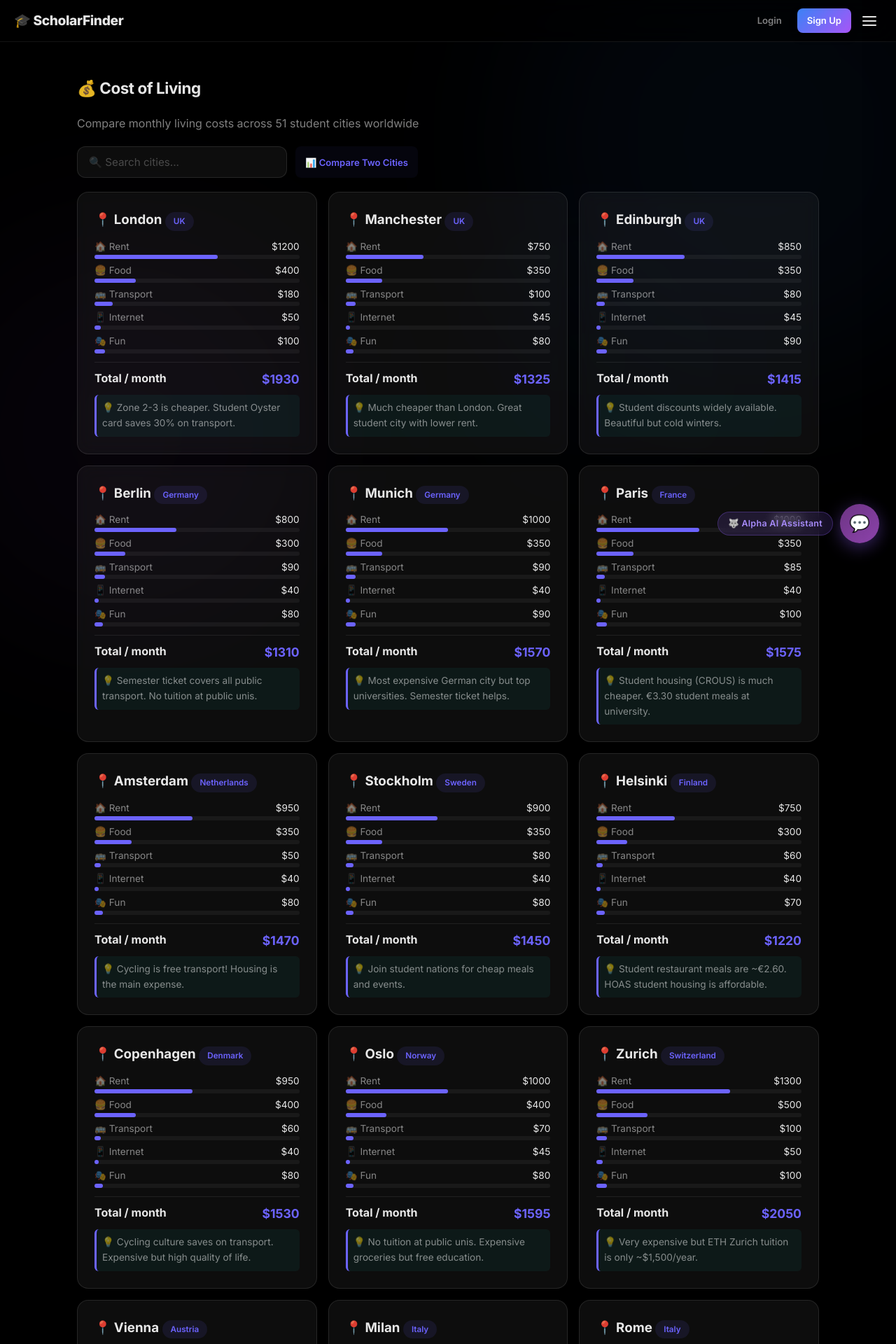
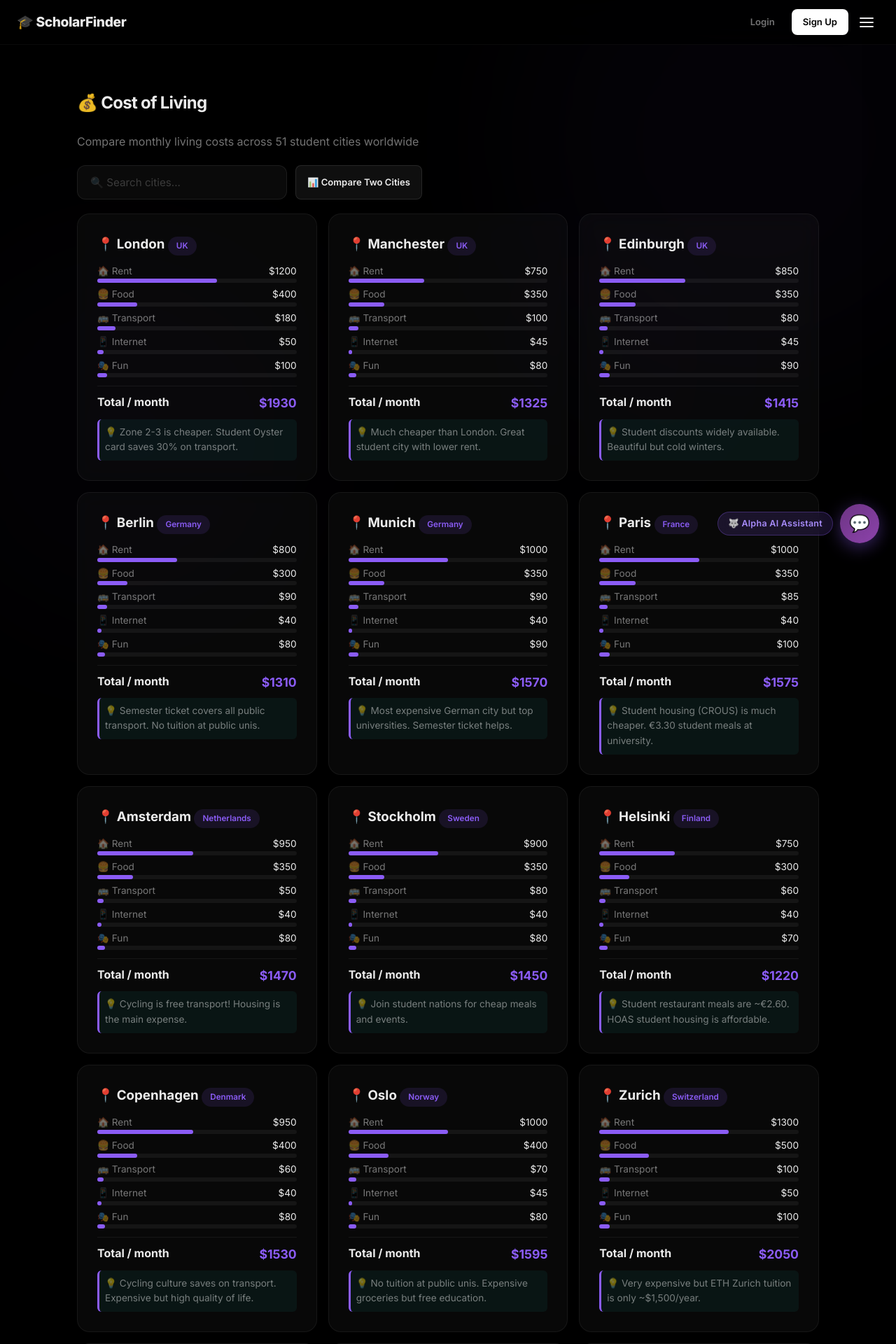
Before and after one commit to ScottT2-spec/scholar-finder-bot, a Flask app: page /cost-of-living in a window 1280 px wide. Shown: the top 1920 px of the page at 70% size. Run offline with Flask 3, Linux system fonts and the light colour scheme.

Commit message:
design tweaks

```diff
--- a/templates/base.html
+++ b/templates/base.html
@@ -87,31 +87,31 @@
         :root {
             --bg: #000000;
             --bg2: #050505;
-            --card: rgba(255, 255, 255, 0.05);
-            --card-hover: rgba(255, 255, 255, 0.08);
-            --accent: #6C63FF;
-            --accent2: #A855F7;
-            --accent-light: rgba(108, 99, 255, 0.1);
-            --accent-lighter: rgba(108, 99, 255, 0.05);
-            --grad: linear-gradient(135deg, #3b82f6, #a855f7);
+            --card: rgba(255, 255, 255, 0.04);
+            --card-hover: rgba(255, 255, 255, 0.07);
+            --accent: #8b5cf6;
+            --accent2: #a78bfa;
+            --accent-light: rgba(139, 92, 246, 0.12);
+            --accent-lighter: rgba(139, 92, 246, 0.06);
+            --grad: linear-gradient(135deg, #7c3aed, #a855f7);
             --grad2: linear-gradient(135deg, #a855f7, #8b5cf6);
-            --text: rgba(255, 255, 255, 0.9);
-            --text2: rgba(255, 255, 255, 0.5);
-            --text3: rgba(255, 255, 255, 0.25);
+            --text: rgba(255, 255, 255, 0.92);
+            --text2: rgba(255, 255, 255, 0.45);
+            --text3: rgba(255, 255, 255, 0.2);
             --success: #10b981;
             --success-bg: rgba(16, 185, 129, 0.1);
             --warning: #f59e0b;
             --warning-bg: rgba(245, 158, 11, 0.1);
             --danger: #ef4444;
             --danger-bg: rgba(239, 68, 68, 0.1);
-            --border: rgba(255, 255, 255, 0.08);
-            --radius: 16px;
+            --border: rgba(255, 255, 255, 0.06);
+            --radius: 18px;
             --radius-sm: 12px;
             --shadow-sm: 0 1px 3px rgba(0,0,0,0.3);
             --shadow: 0 4px 20px rgba(0,0,0,0.4);
-            --shadow-lg: 0 10px 40px rgba(0,0,0,0.5);
-            --glass: rgba(255, 255, 255, 0.05);
-            --glass-border: rgba(255, 255, 255, 0.1);
+            --shadow-lg: 0 12px 48px rgba(0,0,0,0.5);
+            --glass: rgba(255, 255, 255, 0.04);
+            --glass-border: rgba(255, 255, 255, 0.08);
             --font: 'Inter', -apple-system, BlinkMacSystemFont, sans-serif;
         }
         * { margin: 0; padding: 0; box-sizing: border-box; }
@@ -123,14 +123,14 @@
         /* Background blobs */
         .bg-decor { position: fixed; top: 0; left: 0; right: 0; bottom: 0; z-index: -1; pointer-events: none; }
         .bg-blob { position: absolute; border-radius: 50%; filter: blur(120px); opacity: 0.25; }
-        .bg-blob-1 { width: 700px; height: 700px; background: rgba(59, 130, 246, 0.2); top: -150px; right: -150px; }
-        .bg-blob-2 { width: 600px; height: 600px; background: rgba(168, 85, 247, 0.15); bottom: -120px; left: -120px; }
-        .bg-blob-3 { width: 400px; height: 400px; background: rgba(59, 130, 246, 0.08); top: 40%; left: 50%; }
+        .bg-blob-1 { width: 700px; height: 700px; background: rgba(139, 92, 246, 0.12); top: -150px; right: -150px; }
+        .bg-blob-2 { width: 600px; height: 600px; background: rgba(139, 92, 246, 0.08); bottom: -120px; left: -120px; }
+        .bg-blob-3 { width: 400px; height: 400px; background: rgba(139, 92, 246, 0.05); top: 40%; left: 50%; }
 
         /* Top Nav — minimal */
         .nav {
-            background: rgba(0, 0, 0, 0.6); backdrop-filter: blur(16px); -webkit-backdrop-filter: blur(16px);
-            border-bottom: 1px solid var(--border); padding: 0 20px; height: 60px;
+            background: rgba(0, 0, 0, 0.7); backdrop-filter: blur(20px); -webkit-backdrop-filter: blur(20px);
+            border-bottom: 1px solid rgba(255,255,255,0.04); padding: 0 24px; height: 64px;
             display: flex; align-items: center; justify-content: space-between;
             position: sticky; top: 0; z-index: 100;
         }
@@ -178,27 +178,29 @@
         .slide-menu .menu-logout:hover { background: var(--danger-bg); }
 
         /* Buttons */
-        .btn { display: inline-flex; align-items: center; gap: 6px; padding: 10px 22px; border-radius: 10px; font-size: 0.9rem; font-weight: 600; border: none; cursor: pointer; transition: 0.25s; text-decoration: none; font-family: var(--font); }
-        .btn-primary { background: var(--grad); color: #fff; box-shadow: 0 4px 14px rgba(0,0,0,0.3); }
-        .btn-primary:hover { transform: translateY(-2px); box-shadow: 0 10px 25px rgba(0,0,0,0.4); color: #fff; }
-        .btn-secondary { background: var(--accent-lighter); color: var(--accent); }
-        .btn-secondary:hover { background: var(--accent-light); }
+        .btn { display: inline-flex; align-items: center; gap: 6px; padding: 12px 24px; border-radius: 10px; font-size: 0.9rem; font-weight: 600; border: none; cursor: pointer; transition: 0.3s; text-decoration: none; font-family: var(--font); }
+        .btn-primary { background: #ffffff; color: #000000; box-shadow: 0 4px 14px rgba(0,0,0,0.2); }
+        .btn-primary:hover { transform: translateY(-2px); box-shadow: 0 10px 25px rgba(255,255,255,0.1); color: #000; opacity: 0.9; }
+        .btn-secondary { background: rgba(255,255,255,0.06); color: var(--text); border: 1px solid rgba(255,255,255,0.1); }
+        .btn-secondary:hover { background: rgba(255,255,255,0.1); border-color: rgba(255,255,255,0.2); }
+        .btn-accent { background: var(--grad); color: #fff; box-shadow: 0 4px 14px rgba(139,92,246,0.3); }
+        .btn-accent:hover { transform: translateY(-2px); box-shadow: 0 10px 25px rgba(139,92,246,0.4); color: #fff; }
         .btn-danger { background: var(--danger-bg); color: var(--danger); }
         .btn-success { background: var(--success-bg); color: var(--success); }
-        .btn-sm { padding: 7px 14px; font-size: 0.82rem; border-radius: 8px; }
+        .btn-sm { padding: 8px 16px; font-size: 0.82rem; border-radius: 8px; }
         .btn-ghost { background: transparent; color: var(--text2); }
-        .btn-ghost:hover { background: var(--accent-lighter); color: var(--accent); }
+        .btn-ghost:hover { background: rgba(255,255,255,0.06); color: var(--text); }
 
         .container { max-width: 1100px; margin: 0 auto; padding: 0 20px; }
 
-        .card { background: rgba(255,255,255,0.05); backdrop-filter: blur(12px); -webkit-backdrop-filter: blur(12px); border: 1px solid rgba(255,255,255,0.1); border-radius: var(--radius); padding: 24px; transition: 0.3s cubic-bezier(0.4, 0, 0.2, 1); }
-        .card:hover { border-color: rgba(255,255,255,0.2); transform: translateY(-4px); box-shadow: 0 20px 40px rgba(0,0,0,0.3); }
+        .card { background: rgba(255,255,255,0.03); backdrop-filter: blur(16px); -webkit-backdrop-filter: blur(16px); border: 1px solid rgba(255,255,255,0.06); border-radius: var(--radius); padding: 28px; transition: 0.35s cubic-bezier(0.4, 0, 0.2, 1); }
+        .card:hover { border-color: rgba(255,255,255,0.12); transform: translateY(-3px); box-shadow: 0 20px 40px rgba(0,0,0,0.3); }
 
         .form-group { margin-bottom: 18px; }
         .form-group label { display: block; margin-bottom: 6px; color: var(--text); font-size: 0.88rem; font-weight: 600; }
         .form-group .required { color: var(--danger); }
-        .form-input { width: 100%; padding: 12px 16px; background: rgba(255,255,255,0.05); border: 1px solid rgba(255,255,255,0.1); border-radius: var(--radius-sm); color: var(--text); font-size: 0.95rem; font-family: var(--font); transition: 0.3s; }
-        .form-input:focus { outline: none; border-color: rgba(255,255,255,0.3); box-shadow: 0 0 0 3px rgba(255,255,255,0.05); background: rgba(255,255,255,0.08); color: #fff; }
+        .form-input { width: 100%; padding: 14px 18px; background: rgba(255,255,255,0.04); border: 1px solid rgba(255,255,255,0.08); border-radius: var(--radius-sm); color: var(--text); font-size: 0.95rem; font-family: var(--font); transition: 0.3s; }
+        .form-input:focus { outline: none; border-color: rgba(139,92,246,0.4); box-shadow: 0 0 0 3px rgba(139,92,246,0.08); background: rgba(255,255,255,0.06); color: #fff; }
         .form-input::placeholder { color: var(--text3); }
         select.form-input { cursor: pointer; }
         textarea.form-input { resize: vertical; min-height: 90px; }
@@ -241,8 +243,8 @@
             .carousel-label { font-size: 0.95rem; padding: 30px 16px 12px; }
         }
 
-        .section { padding: 48px 0; }
-        .section-title { font-size: 1.4rem; font-weight: 700; letter-spacing: -0.02em; margin-bottom: 20px; }
+        .section { padding: 64px 0; }
+        .section-title { font-size: 1.5rem; font-weight: 700; letter-spacing: -0.03em; margin-bottom: 24px; }
 
         .scholarship-card { margin-bottom: 12px; }
         .scholarship-card h3 { font-size: 1.05rem; font-weight: 700; margin-bottom: 6px; }
```
Also changed, not shown: other parts of templates/base.html (+34 -30 lines).
